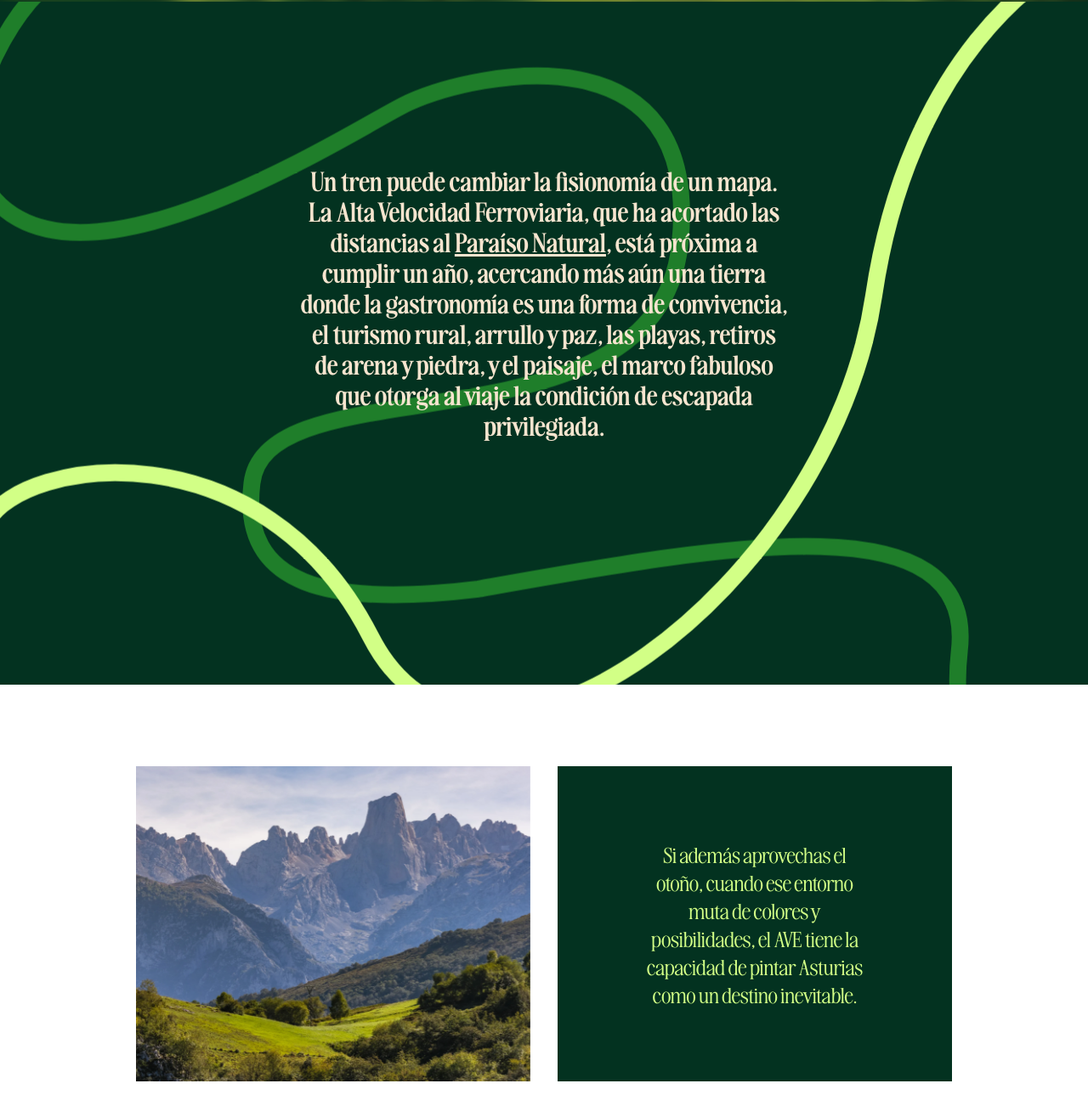
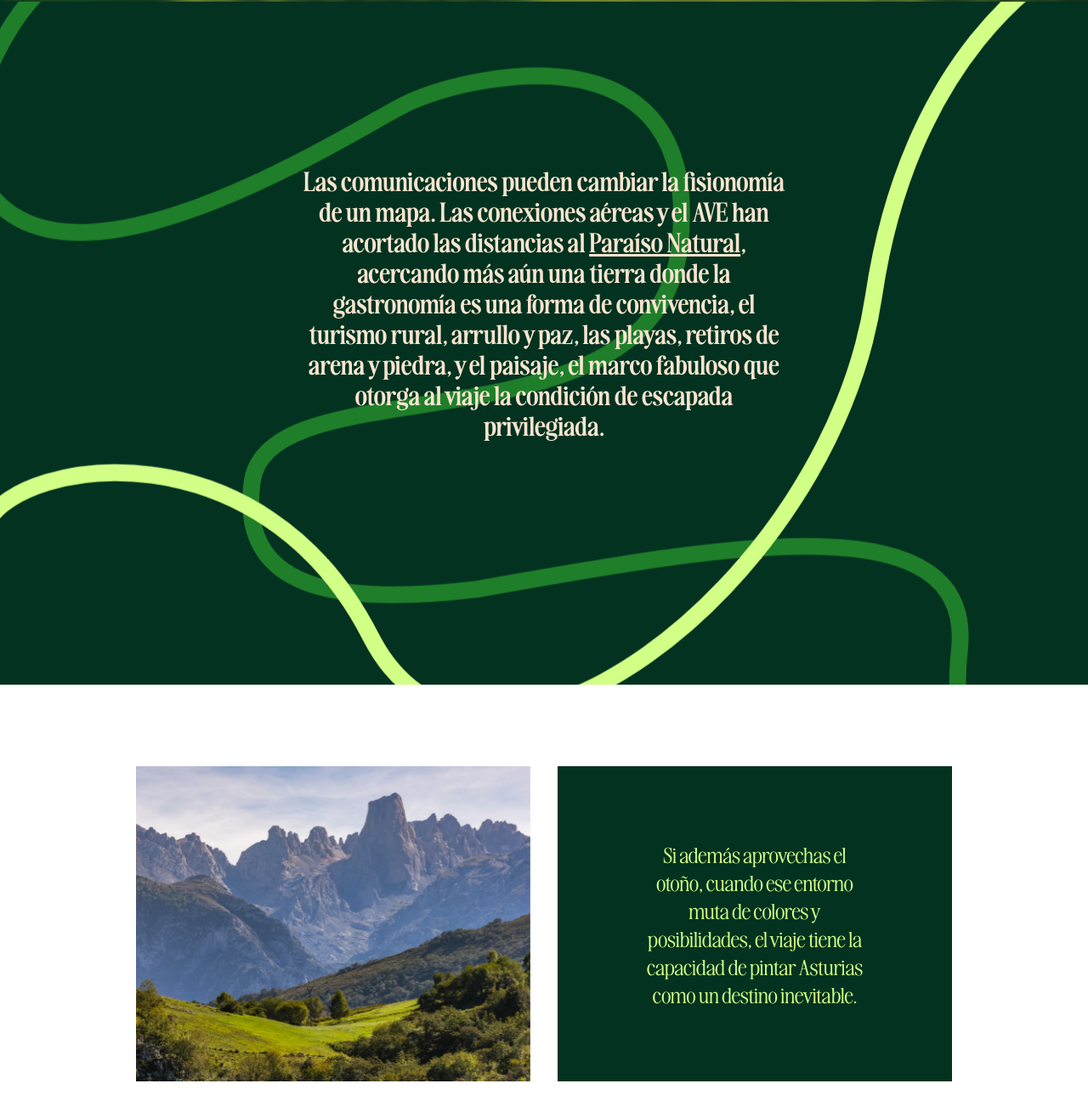
Before and after one commit to marcvilap/et-asturias, an Astro site: page / in a window 1280 px wide. Shown: the part 798-2100 px from the top of the page at 85% size. Built offline with nearby package versions, Linux system fonts and the light colour scheme; Astro itself is replaced by a stand-in of ours.

Commit message:
correcciones

```diff
--- a/src/pages/index.astro
+++ b/src/pages/index.astro
@@ -51,7 +51,7 @@ import slider6 from '$assets/images/slider/slider6.jpg'
 			<Icon class="animate-parallax-b" name="line2" />
 		</div>
 		<div class="reveal container relative">
-			<p class="mx-auto max-w-xl text-center font-serif text-2xl font-bold leading-snug reveal:translate-y-24 reveal:opacity-0 lg:mb-48 lg:mt-24 lg:text-3xl">Un tren puede cambiar la fisionomía de un mapa. La Alta Velocidad Ferroviaria, que ha acortado las distancias al <a class="underline" rel="sponsored" target="_blank" href="https://www.turismoasturias.es/">Paraíso Natural</a>, está próxima a cumplir un año, acercando más aún una tierra donde la gastronomía es una forma de convivencia, el turismo rural, arrullo y paz, las playas, retiros de arena y piedra, y el paisaje, el marco fabuloso que otorga al viaje la condición de escapada privilegiada.</p>
+			<p class="mx-auto max-w-xl text-center font-serif text-2xl font-bold leading-snug reveal:translate-y-24 reveal:opacity-0 lg:mb-48 lg:mt-24 lg:text-3xl">Las comunicaciones pueden cambiar la fisionomía de un mapa. Las conexiones aéreas y el AVE han acortado las distancias al <a class="underline" rel="sponsored" target="_blank" href="https://www.turismoasturias.es/">Paraíso Natural</a>, acercando más aún una tierra donde la gastronomía es una forma de convivencia, el turismo rural, arrullo y paz, las playas, retiros de arena y piedra, y el paisaje, el marco fabuloso que otorga al viaje la condición de escapada privilegiada.</p>
 		</div>
 	</section>
 
@@ -60,7 +60,7 @@ import slider6 from '$assets/images/slider/slider6.jpg'
 			<div class="reveal grid gap-8 md:grid-cols-2">
 				<Image class="reveal:scale-90 reveal:opacity-0" src={img02} width={696} quality={90} densities={[2]} alt="" />
 				<div class="flex items-center justify-center bg-green-950 p-8 text-center text-lime-200 reveal:scale-90 reveal:opacity-0">
-					<p class="max-w-64 font-serif text-2xl leading-snug">Si además aprovechas el otoño, cuando ese entorno muta de colores y posibilidades, el AVE tiene la capacidad de pintar Asturias como un destino inevitable.</p>
+					<p class="max-w-64 font-serif text-2xl leading-snug">Si además aprovechas el otoño, cuando ese entorno muta de colores y posibilidades, el viaje tiene la capacidad de pintar Asturias como un destino inevitable.</p>
 				</div>
 			</div>
 			<div class="reveal grid gap-8 md:grid-cols-3">
```
